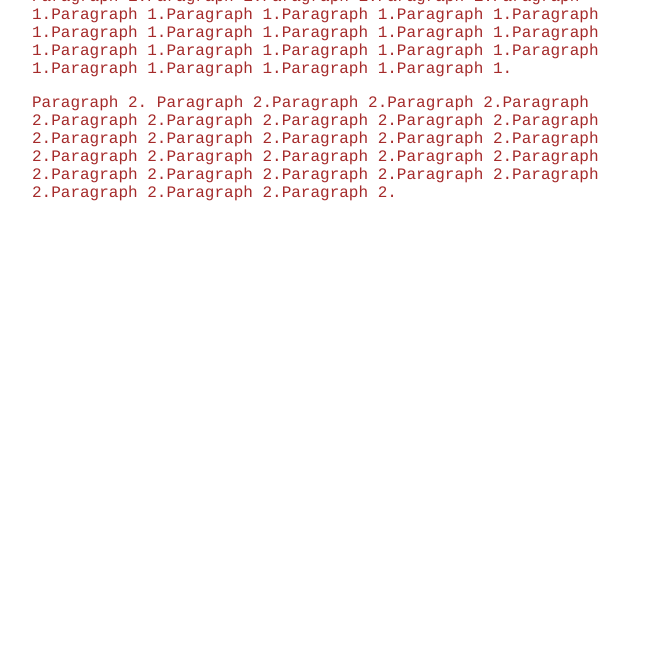
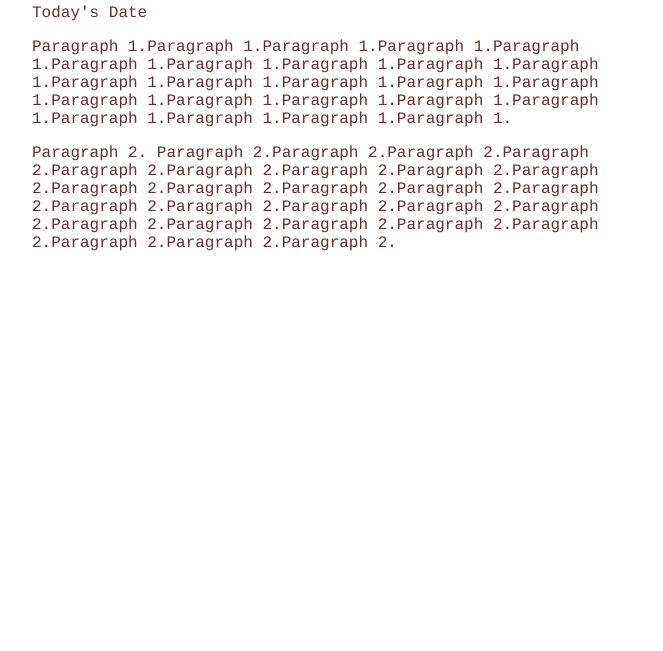
Before and after one commit to AdiPathak97/imad-app, a website: page ui/article-one.html in a window 1280 px wide. Shown: the part 149-800 px from the top of the page, without its empty margins (308-971 px from the left). Drawn offline with Linux system fonts and the light colour scheme.

Commit message:
[imad-console] Updates ui/article-one.html

```diff
--- a/ui/article-one.html
+++ b/ui/article-one.html
@@ -7,10 +7,13 @@
         <meta name="viewport" content="width=device-width, initial-scale=1" />
         <style>
             .container {
-                max-width: 600px;
-                margin: 0 auto;
-                color: brown;
-                font-family: courier;
+                    max-width: 600px;
+                    margin: 0 auto;
+                    color: #633131;
+                    font-family: courier;
+                    padding: 50px;
+                    padding-left: 10px;
+                    padding-right: 10px;
             }
         </style>
     </head>
```
